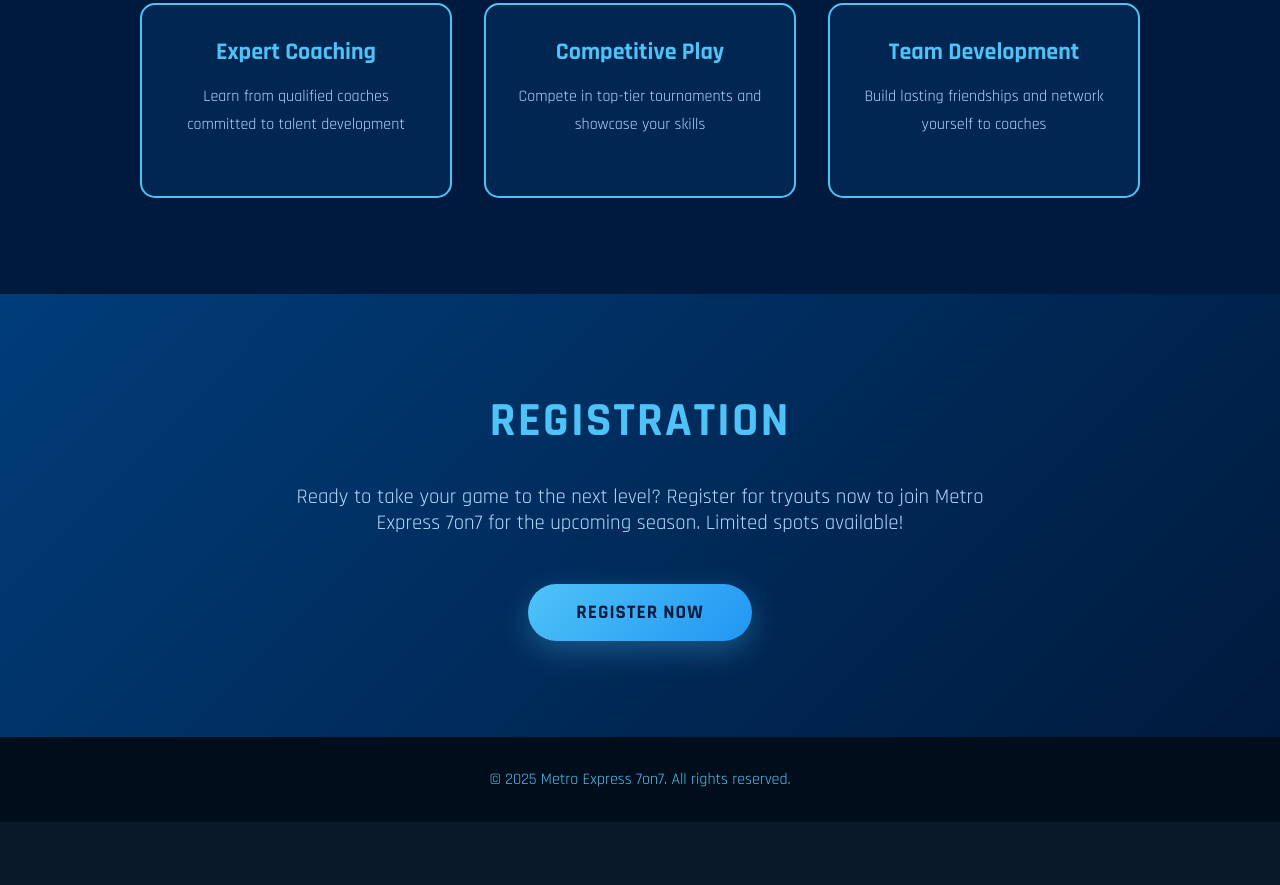
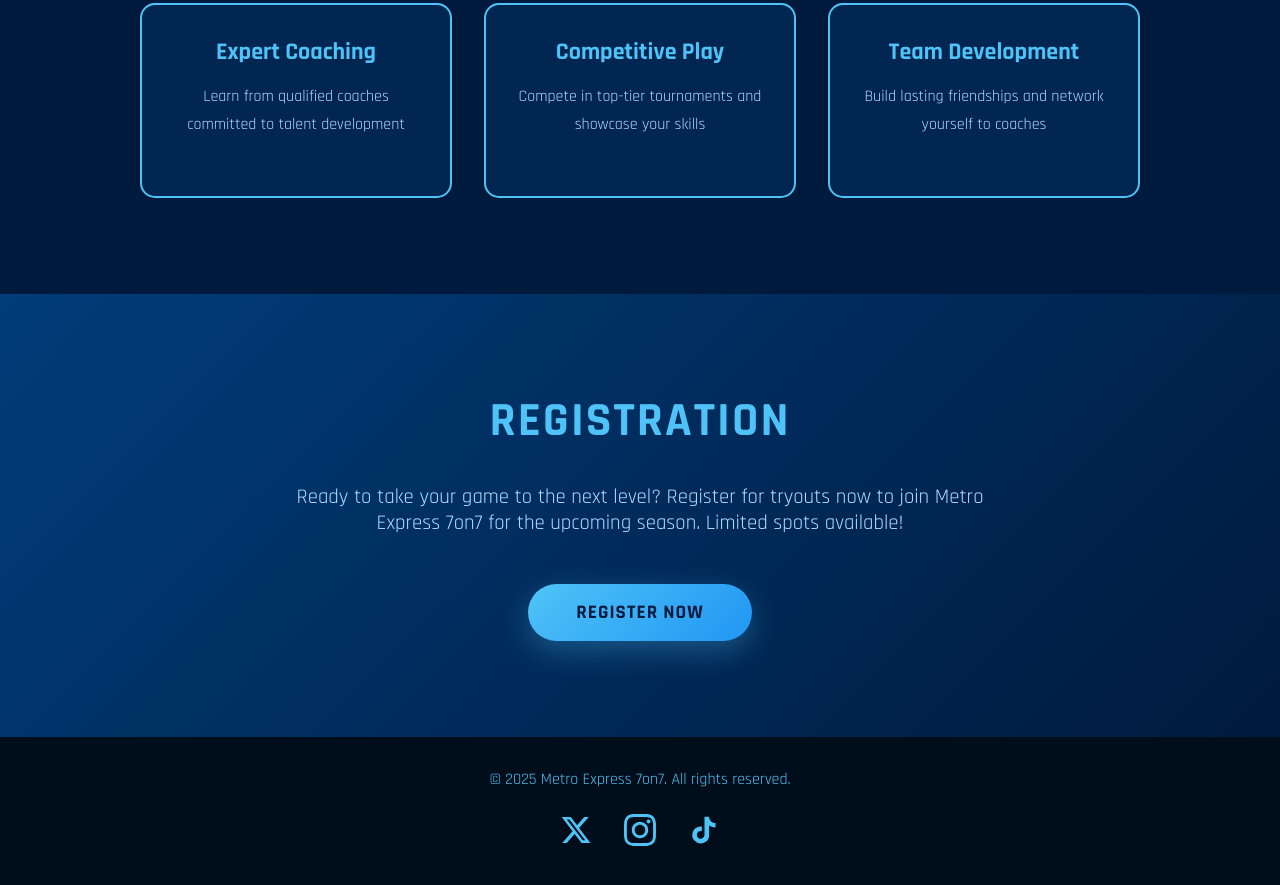
Before and after one commit to metroexpress7on7/metroexpress7on7.github.io, a plain HTML site: page index.html in a window 1280 px wide. Shown: the part 1179-2064 px from the top of the page. Before the commit the page ends 2001 px from the top, so only its background shows below. Drawn offline with Linux system fonts and the light colour scheme.

Commit message:
Update index.html

```diff
--- a/index.html
+++ b/index.html
@@ -302,6 +302,26 @@
             color: #4FC3F7;
         }
 
+        .social-links {
+            display: flex;
+            justify-content: center;
+            gap: 2rem;
+            margin-top: 1.5rem;
+        }
+
+        .social-links a {
+            color: #4FC3F7;
+            font-size: 2rem;
+            transition: all 0.3s;
+            text-decoration: none;
+        }
+
+        .social-links a:hover {
+            color: #fff;
+            transform: translateY(-5px);
+            text-shadow: 0 0 20px rgba(79, 195, 247, 0.8);
+        }
+
         @media (max-width: 768px) {
             nav {
                 padding: 0.75rem 1rem;
@@ -464,6 +484,23 @@
 
     <footer>
         <p>&copy; 2025 Metro Express 7on7. All rights reserved.</p>
+        <div class="social-links">
+            <a href="https://twitter.com/metroexpress7on7" target="_blank" aria-label="Twitter">
+                <svg width="32" height="32" viewBox="0 0 24 24" fill="currentColor">
+                    <path d="M18.244 2.25h3.308l-7.227 8.26 8.502 11.24H16.17l-5.214-6.817L4.99 21.75H1.68l7.73-8.835L1.254 2.25H8.08l4.713 6.231zm-1.161 17.52h1.833L7.084 4.126H5.117z"/>
+                </svg>
+            </a>
+            <a href="https://instagram.com/metroexpress7on7" target="_blank" aria-label="Instagram">
+                <svg width="32" height="32" viewBox="0 0 24 24" fill="currentColor">
+                    <path d="M12 2.163c3.204 0 3.584.012 4.85.07 3.252.148 4.771 1.691 4.919 4.919.058 1.265.069 1.645.069 4.849 0 3.205-.012 3.584-.069 4.849-.149 3.225-1.664 4.771-4.919 4.919-1.266.058-1.644.07-4.85.07-3.204 0-3.584-.012-4.849-.07-3.26-.149-4.771-1.699-4.919-4.92-.058-1.265-.07-1.644-.07-4.849 0-3.204.013-3.583.07-4.849.149-3.227 1.664-4.771 4.919-4.919 1.266-.057 1.645-.069 4.849-.069zm0-2.163c-3.259 0-3.667.014-4.947.072-4.358.2-6.78 2.618-6.98 6.98-.059 1.281-.073 1.689-.073 4.948 0 3.259.014 3.668.072 4.948.2 4.358 2.618 6.78 6.98 6.98 1.281.058 1.689.072 4.948.072 3.259 0 3.668-.014 4.948-.072 4.354-.2 6.782-2.618 6.979-6.98.059-1.28.073-1.689.073-4.948 0-3.259-.014-3.667-.072-4.947-.196-4.354-2.617-6.78-6.979-6.98-1.281-.059-1.69-.073-4.949-.073zm0 5.838c-3.403 0-6.162 2.759-6.162 6.162s2.759 6.163 6.162 6.163 6.162-2.759 6.162-6.163c0-3.403-2.759-6.162-6.162-6.162zm0 10.162c-2.209 0-4-1.79-4-4 0-2.209 1.791-4 4-4s4 1.791 4 4c0 2.21-1.791 4-4 4zm6.406-11.845c-.796 0-1.441.645-1.441 1.44s.645 1.44 1.441 1.44c.795 0 1.439-.645 1.439-1.44s-.644-1.44-1.439-1.44z"/>
+                </svg>
+            </a>
+            <a href="https://tiktok.com/@metroexpress7on7" target="_blank" aria-label="TikTok">
+                <svg width="32" height="32" viewBox="0 0 24 24" fill="currentColor">
+                    <path d="M19.59 6.69a4.83 4.83 0 0 1-3.77-4.25V2h-3.45v13.67a2.89 2.89 0 0 1-5.2 1.74 2.89 2.89 0 0 1 2.31-4.64 2.93 2.93 0 0 1 .88.13V9.4a6.84 6.84 0 0 0-1-.05A6.33 6.33 0 0 0 5 20.1a6.34 6.34 0 0 0 10.86-4.43v-7a8.16 8.16 0 0 0 4.77 1.52v-3.4a4.85 4.85 0 0 1-1-.1z"/>
+                </svg>
+            </a>
+        </div>
     </footer>
 
     <script>
```
